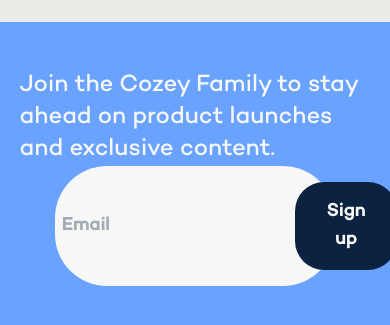
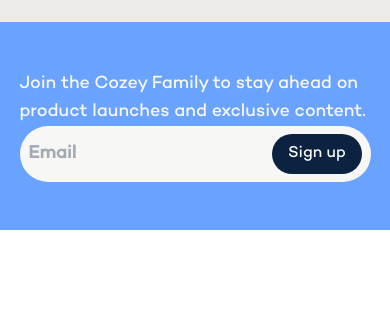
Before and after one commit to blossom-babs/carousel, a React (Vite) app: page / in a window 390 px wide. Shown: the part 849-1174 px from the top of the page. After the commit the page ends 1079 px from the top, so only its background shows below. Built offline with nearby package versions, Linux system fonts and the light colour scheme.

Commit message:
mobile responsiveness

```diff
--- a/src/App.css
+++ b/src/App.css
@@ -53,4 +53,8 @@
   .cta{
     flex-direction: column;
   }
+  .cta .input-field{
+    width: 100%;
+
+  }
 }
--- a/src/components/CallToAction.tsx
+++ b/src/components/CallToAction.tsx
@@ -3,12 +3,12 @@
   return (
     <section className=' bg-cozey-sky-bold  campton'>
         <div className='responsive py-12 flex justify-between items-center cta'>
-        <p className='text-fog-soft max-w-[480px] text-2xl font-medium'>Join the Cozey Family to stay ahead on product launches and exclusive content.</p>
+        <p className='text-fog-soft max-w-[480px] text-lg md:text-2xl font-medium'>Join the Cozey Family to stay ahead on product launches and exclusive content.</p>
 
-        <div className='bg-fog-soft rounded-[52px] w-[80%] flex items-center  py-4 max-w-[700px]'>
+        <div className='bg-fog-soft rounded-[52px] w-[80%] flex items-center py-2 md:py-4 max-w-[700px] input-field'>
             <div className="w-[95%] mx-auto flex justify-between">
             <input className='text-midnight-balanced text-lg-semi active:outline-transparent focus:outline-transparent' type="email" placeholder='Email'/>
-            <button className='bg-midnight-bold rounded-[29px] text-fog-soft py-4 px-8 text-lg-semi'>Sign up</button>
+            <button className='bg-midnight-bold rounded-[29px] text-fog-soft py-2 md:py-4 px-4 md:px-8 md:text-lg-semi'>Sign up</button>
             </div>
         </div>
         </div>
```
